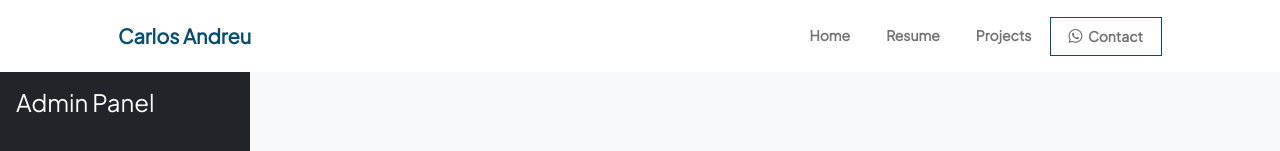
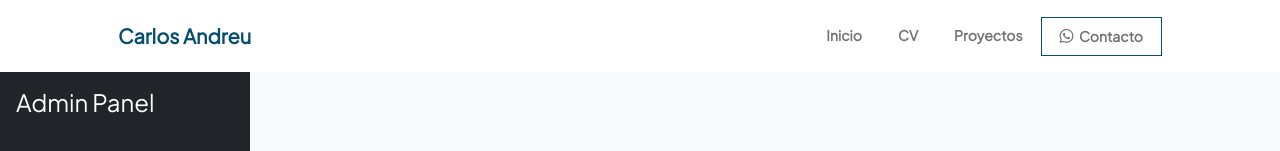
Before and after one commit to kwebai/cv, a Symfony app: template templates/admin/education_form.html.twig in a window 1280 px wide. Shown: the top 151 px of the page. Run offline with Twig, Linux system fonts and the light colour scheme; the template is opened without the code that fills it, so the values that code supplies are empty; form fields are guessed from the names that the template uses; some libraries are stand-ins or nearby versions.

Commit message:
traduccion navegador

```diff
--- a/templates/partials/_nav.html.twig
+++ b/templates/partials/_nav.html.twig
@@ -5,10 +5,10 @@
             <button class="navbar-toggler" type="button" data-bs-toggle="collapse" data-bs-target="#navbarSupportedContent" aria-controls="navbarSupportedContent" aria-expanded="false" aria-label="Toggle navigation"><span class="navbar-toggler-icon"></span></button>
             <div class="collapse navbar-collapse" id="navbarSupportedContent">
                 <ul class="navbar-nav ms-auto mb-2 mb-lg-0 small fw-bolder">
-                    <li class="nav-item"><a class="nav-link {{ app.request.attributes.get('_route') starts with 'app_home' ? 'active' }}" href="{{ path('app_home') }}">Home</a></li>
-                    <li class="nav-item"><a class="nav-link {{ app.request.attributes.get('_route') starts with 'app_resume' ? 'active' }}" href="{{ path('app_resume') }}">Resume</a></li>
-                    <li class="nav-item"><a class="nav-link {{ app.request.attributes.get('_route') starts with 'app_projects' ? 'active' }}" href="{{ path('app_projects') }}">Projects</a></li>
-                    <li class="nav-item"><a class="nav-link border-link {{ app.request.attributes.get('_route') starts with 'app_contact' ? 'active' }}" href="{{ path('app_contact') }}"><i class="bi bi-whatsapp"></i> Contact</a></li>
+                    <li class="nav-item"><a class="nav-link {{ app.request.attributes.get('_route') starts with 'app_home' ? 'active' }}" href="{{ path('app_home') }}">Inicio</a></li>
+                    <li class="nav-item"><a class="nav-link {{ app.request.attributes.get('_route') starts with 'app_resume' ? 'active' }}" href="{{ path('app_resume') }}">CV</a></li>
+                    <li class="nav-item"><a class="nav-link {{ app.request.attributes.get('_route') starts with 'app_projects' ? 'active' }}" href="{{ path('app_projects') }}">Proyectos</a></li>
+                    <li class="nav-item"><a class="nav-link border-link {{ app.request.attributes.get('_route') starts with 'app_contact' ? 'active' }}" href="https://wa.me/346307878" target="_blank"><i class="bi bi-whatsapp"></i> Contacto</a></li>
                 </ul>
             </div>
         </div>
```
